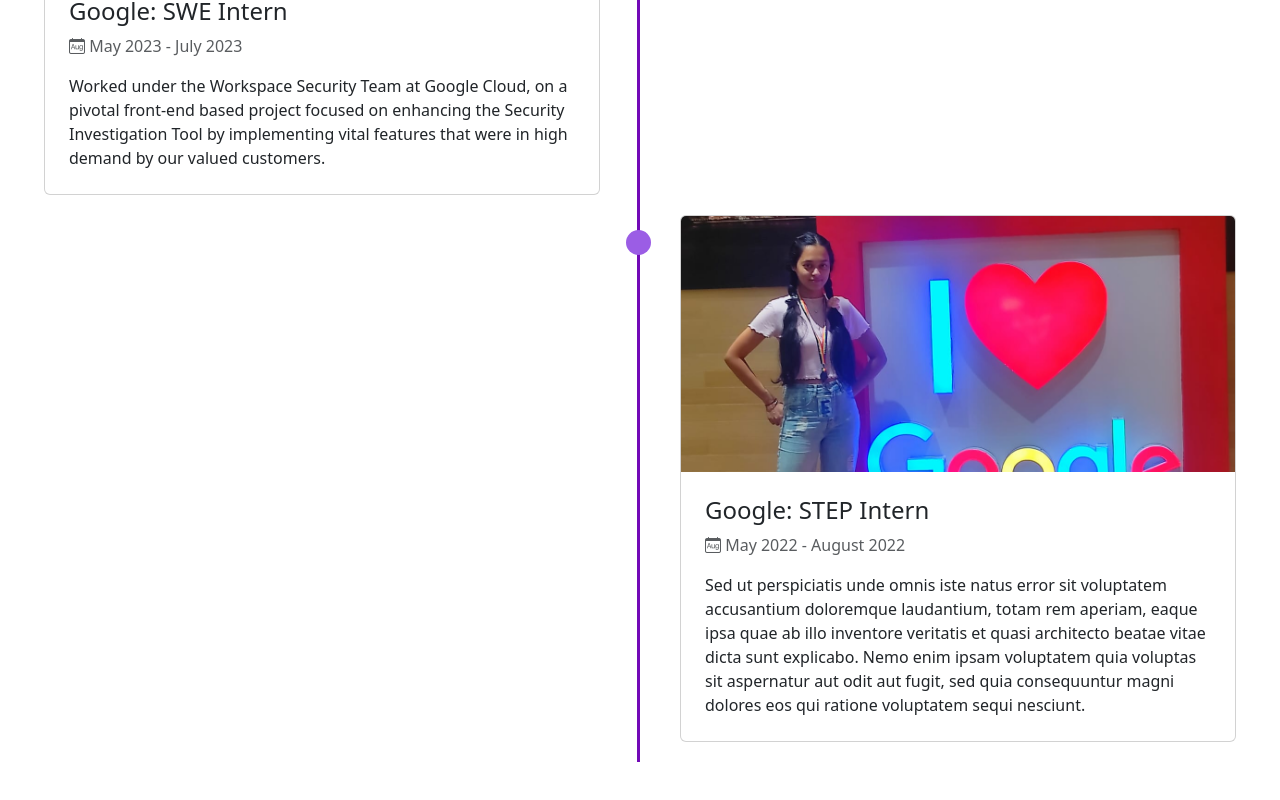
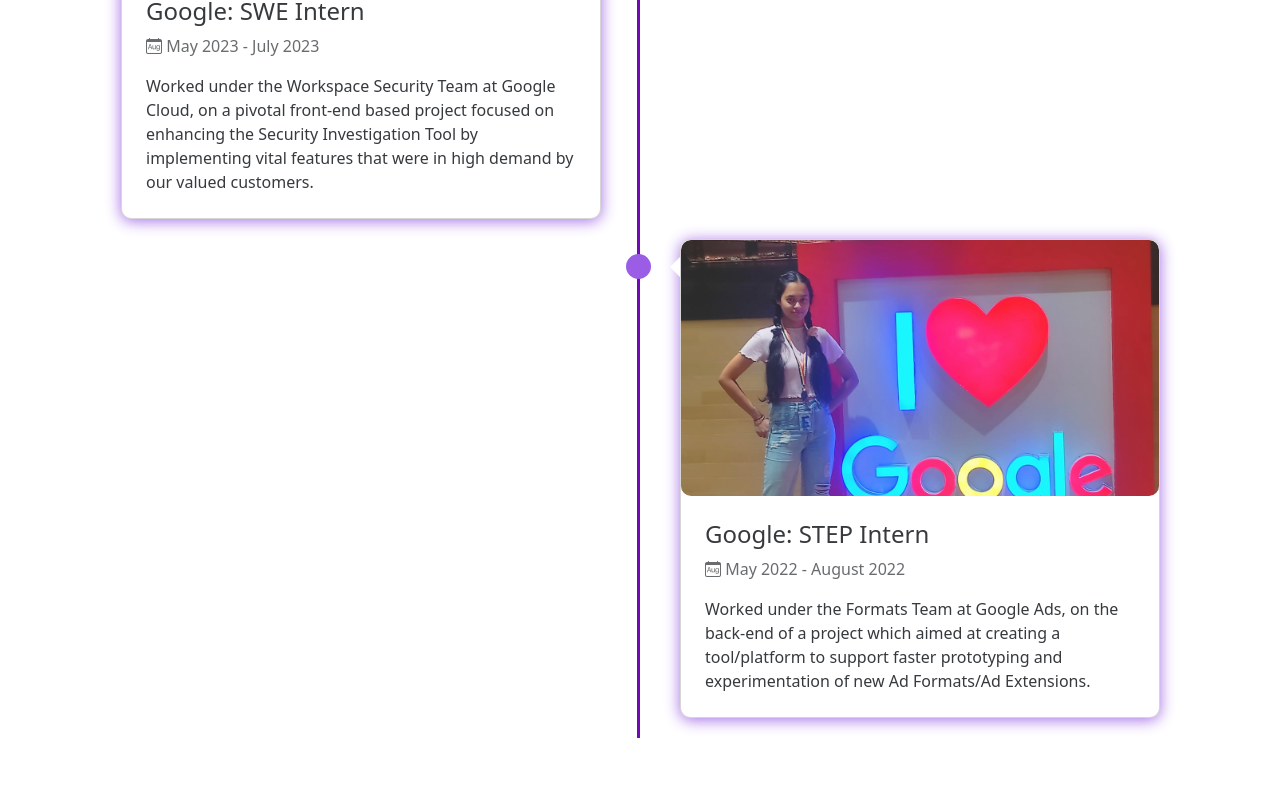
Before and after one commit to GoldenDelphi/GoldenDelphi.github.io, a React (Vite) app: page / in a window 1280 px wide. Shown: the part 1278-2078 px from the top of the page. Built offline with nearby package versions, Linux system fonts and the light colour scheme.

Commit message:
Customized timeline scss.

```diff
--- a/src/Styles.scss
+++ b/src/Styles.scss
@@ -68,6 +68,7 @@
 
 @mixin btn($color, $border-color) {
     border-color: $color;
+
     &:hover {
         color: $color;
         background-color: transparent;
@@ -125,10 +126,29 @@
     position: relative;
 }
 
+.card {
+    width: 30rem;
+    background: #ffffff;
+    overflow: hidden;
+    box-shadow: 0px 2px 15px $purple;
+    border-radius: 10px;
+    opacity: 0.9;
+
+    &:hover {
+        box-shadow: 0px 15px 26px 5px $dark-purple;
+        -webkit-transition: all 0.2s ease-in;
+        -moz-transition: all 0.2s ease-in;
+        -ms-transition: all 0.2s ease-in;
+        -o-transition: all 0.2s ease-in;
+        transition: all 0.2s ease-in;
+    }
+
     .card-img-top {
         width: 100%;
         height: 20vw;
         object-fit: cover;
+        border-radius: 10px;
+    }
 }
 
 .main-timeline::after {
@@ -163,7 +183,7 @@
 }
 
 .left {
-    padding: 0px 40px 20px 0px;
+    padding: 0px 40px 20px 77px;
     left: 0;
 }
 
--- a/src/Timeline.jsx
+++ b/src/Timeline.jsx
@@ -20,11 +20,7 @@
                         <div className="card-body p-4">
                             <h4>Google: STEP Intern</h4>
                             <p className="text-muted"><i className="bi-calendar-month"></i> May 2022 - August 2022</p>
-                            <p className="mb-0">Sed ut perspiciatis unde omnis iste natus error sit voluptatem accusantium
-                                doloremque laudantium, totam rem aperiam, eaque ipsa quae ab illo inventore veritatis et quasi
-                                architecto beatae vitae dicta sunt explicabo. Nemo enim ipsam voluptatem quia voluptas sit
-                                aspernatur aut odit aut fugit, sed quia consequuntur magni dolores eos qui ratione voluptatem
-                                sequi nesciunt.</p>
+                            <p className="mb-0">Worked under the Formats Team at Google Ads, on the back-end of a project which aimed at creating a tool/platform to support faster prototyping and experimentation of new Ad Formats/Ad Extensions.</p>
                         </div>
                     </div>
                 </div>
```
Lines whose indentation alone changed are shown as unchanged.
